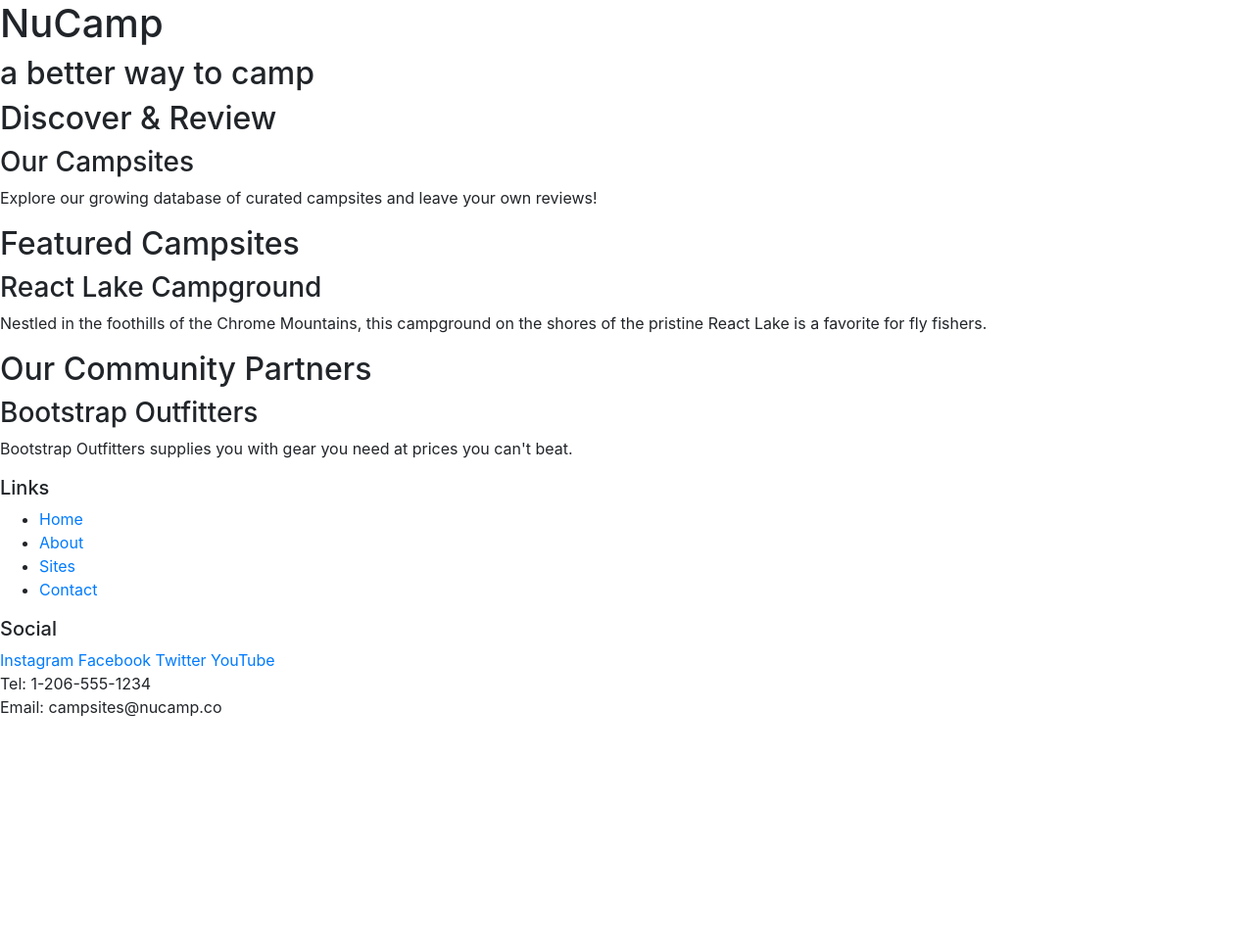
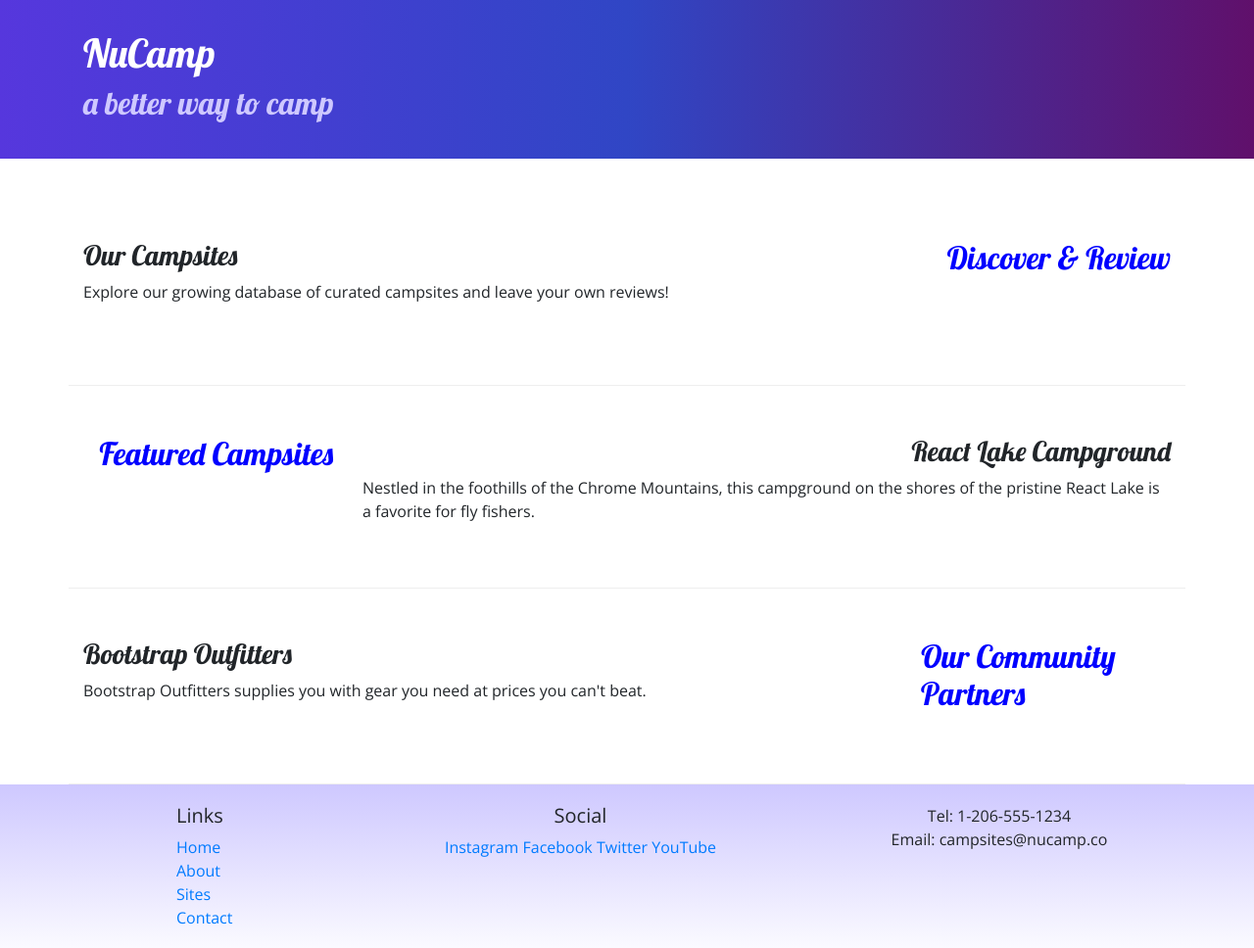
Before and after one commit to CodebyJM/projectsite, a website: page index.html in a window 1280 px wide. Shown: the whole page at 98% size. Before the commit the page ends 800 px from the top, so only its background shows below. Drawn offline with nearby package versions, Linux system fonts and the light colour scheme.

Commit message:
created about us page

```diff
--- /dev/null
+++ b/css/styles.css
@@ -0,0 +1,34 @@
+body {
+  font-family: 'Open Sans', sans-serif;
+}
+
+h1,
+h2,
+h3 {
+  font-family: 'lobster', cursive;
+}
+
+h2 {
+  color: blue;
+}
+
+header h2 {
+  color: #cec8ff;
+}
+
+footer {
+  background-image: linear-gradient(#cec8ff, white);
+  padding: 20px 0;
+}
+
+.jumbotron {
+  padding: 30px;
+  background-image: linear-gradient(to right, #5637dd, #3046c5, #60106b);
+  color: white;
+}
+
+.row-content {
+  padding: 50px 0;
+  border-bottom: 1px ridge;
+  min-height: 200px;
+}
--- a/index.html
+++ b/index.html
@@ -8,57 +8,82 @@
 
     <!-- Bootstrap CSS -->
     <link rel="stylesheet" href="node_modules/bootstrap/dist/css/bootstrap.min.css" />
+    <link rel="stylesheet" href="https://fonts.googleapis.com/css?family=Lobster|Open+Sans" />
+    <link rel="stylesheet" href="css/styles.css" />
 
     <title>NuCamp: A Better Way To Camp</title>
 </head>
 
 <body>
 
-    <header>
-        <div>
+    <header class="jumbotron jumbotron-fluid">
+        <div class="container">
+          <div class="row">
+            <div class="col">
               <h1>NuCamp</h1>
               <h2>a better way to camp</h2>
             </div>
+          </div>
+        </div>
     </header>
+    <div class="container">
 
-    <div>
-        <h2>Discover & Review</h2>
+
+          <div class="row row-content align-items-content ">
+            <div class="col-sm-4 order-sm-last col-md-3">
+                <h2 class="text-sm-right">Discover & Review</h2>
+            </div>
+              <div class="col">
                 <h3>Our Campsites</h3>
-        <p>Explore our growing database of curated campsites and leave your own reviews!</p>
+                <p class="d-none d-sm-block">Explore our growing database of curated campsites and leave your own reviews!</p>
+              </div>
           </div>
 
-    <div>
-        <h2>Featured Campsites</h2>
-        <h3>React Lake Campground</h3>
-        <p>Nestled in the foothills of the Chrome Mountains, this campground on the shores of the pristine React Lake is a favorite for fly fishers.</p>
+          <div class="row row-content align-items-content">
+            <div class="col-sm-4 col-md-3">
+                <h2 class="text-sm-right">Featured Campsites</h2>
+            </div>
+            <div class="col">
+              <h3 class="text-sm-right">React Lake Campground</h3>
+              <p class="d-none d-sm-block">Nestled in the foothills of the Chrome Mountains, this campground on the shores of the pristine React Lake is a favorite for fly fishers.</p>
+            </div>
           </div>
 
-    <div>
+          <div class="row row-content align-items-content">
+            <div class="col-sm-4 order-sm-last col-md-3">
               <h2>Our Community Partners</h2>
+            </div>
+            <div class="col">
               <h3>Bootstrap Outfitters</h3>
-        <p>Bootstrap Outfitters supplies you with gear you need at prices you can't beat.</p>
+              <p class="d-none d-sm-block">Bootstrap Outfitters supplies you with gear you need at prices you can't beat.</p>
+            </div>
+          </div>
         </div>
 
     <footer>
-        <div>
+      <div class="container">
+        <div class="row">
+        <div class="col-4 col-sm-2 offset-1">
             <h5>Links</h5>
-            <ul>
+            <ul class="list-unstyled">
                 <li><a href="#">Home</a></li>
-                <li><a href="#">About</a></li>
+                <li><a href="aboutus.html">About</a></li>
                 <li><a href="#">Sites</a></li>
                 <li><a href="#">Contact</a></li>
             </ul>
         </div>
-        <div>
+        <div class="col-6 col-sm-5 text-center">
             <h5>Social</h5>
             <a href="http://instagram.com/">Instagram</a>
             <a href="http://facebook.com/">Facebook</a>
             <a href="http://twitter.com/">Twitter</a>
             <a href="http://youtube.com/">YouTube</a>
         </div>
-        <div>
+        <div class="col-sm-4 text-center">
             Tel: 1-206-555-1234<br />
             Email: campsites@nucamp.co
+        </div>
+      </div>
      </div>
       </footer>
 
```
Also changed, not shown: aboutus.html (added, +95 -0 lines), 1 other file. Lines whose indentation alone changed are shown as unchanged.
